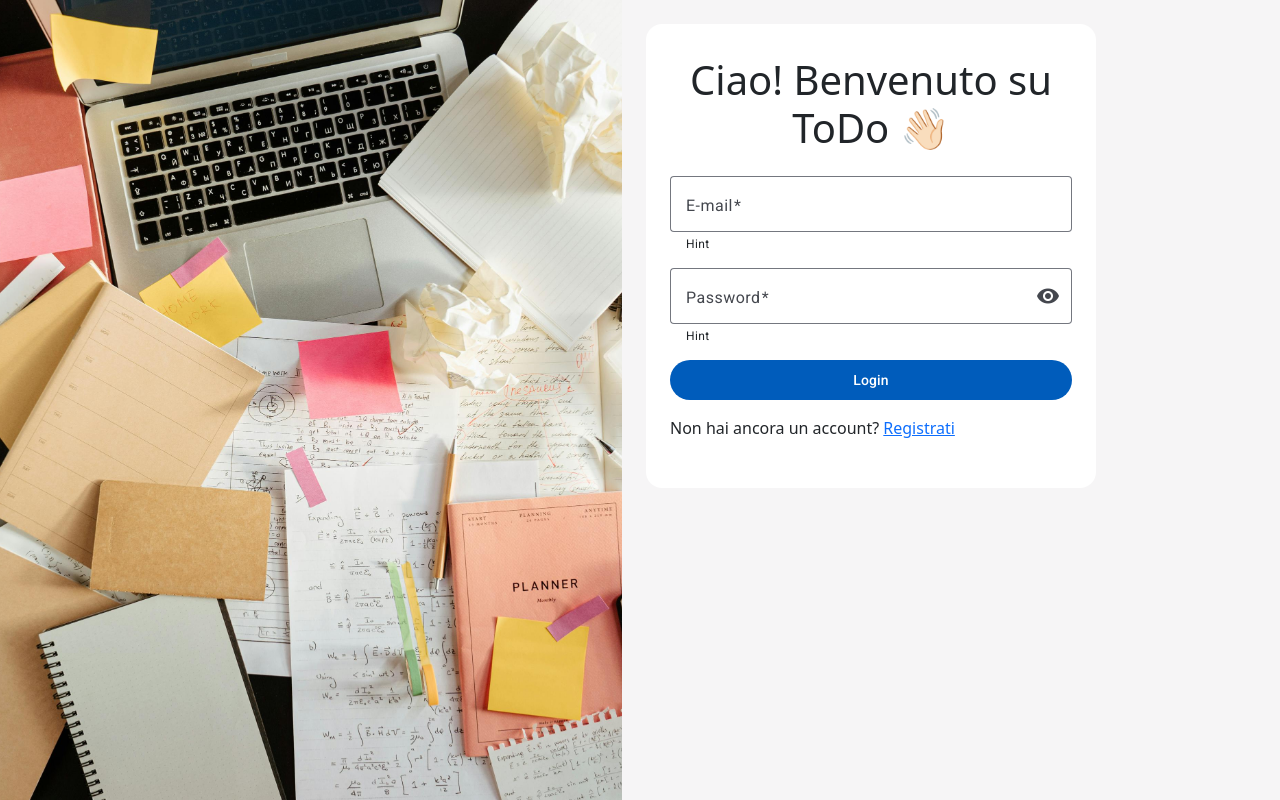
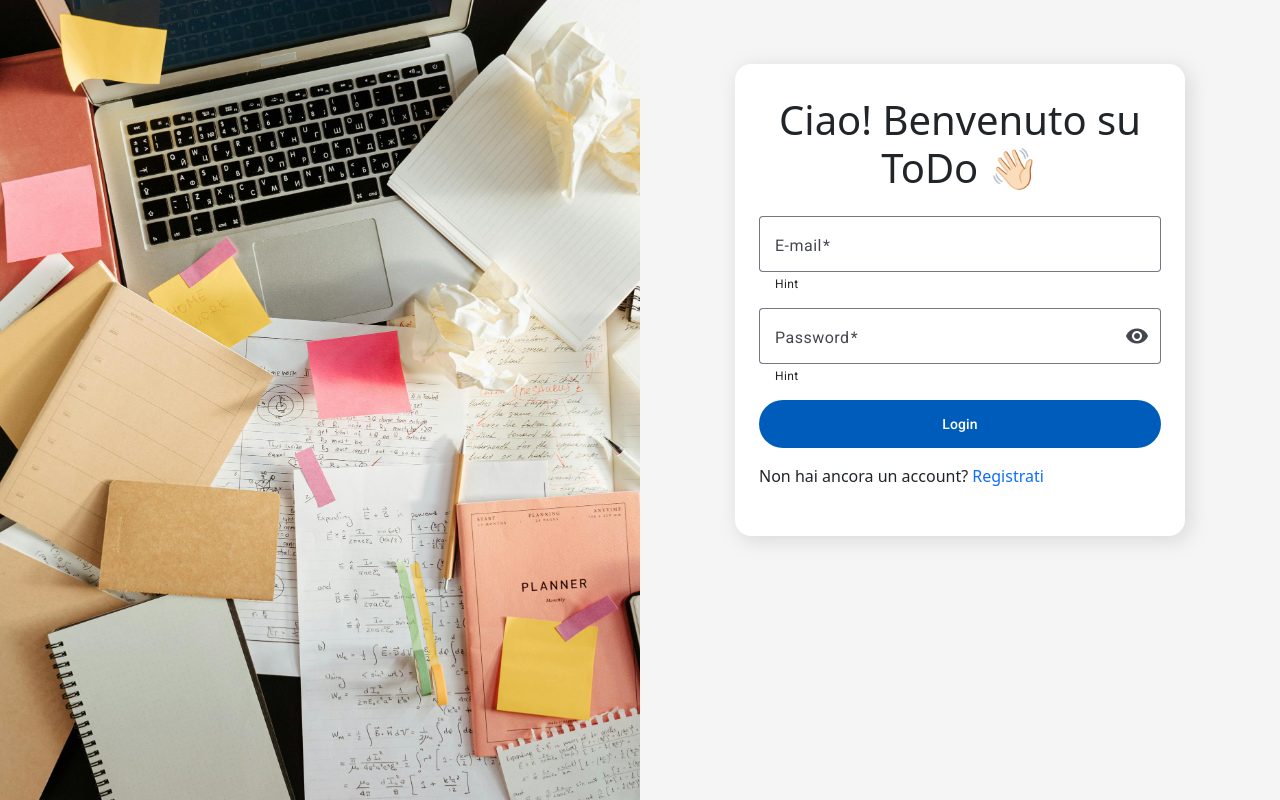
Before and after one commit to Ikadev95/ToDo, an Angular app: page /auth in a window 1280 px wide. Built offline with nearby package versions, Linux system fonts and the light colour scheme.

Commit message:
register work in progress

```diff
--- a/src/app/auth/login/login.component.html
+++ b/src/app/auth/login/login.component.html
@@ -1,15 +1,15 @@
 <main class="container-fluid">
-  <div class="row ">
-    <div class="col ps-0">
+  <div class="row">
+    <div class="col-12 col-md-6 p-0 ps-md-0">
       <img src="intro.jpg" width="100%">
     </div>
 
-<div class="col mt-4">
+<div class="col-12 col-md-6 mt-4 form">
   <form>
 
     <h1>Ciao! Benvenuto su ToDo 👋🏻</h1>
 
-    <mat-form-field appearance="outline">
+    <mat-form-field appearance="outline" >
     <mat-label for="mail">E-mail</mat-label>
     <input matInput id= "mail" name="mail" required>
     <mat-hint>Hint</mat-hint>
--- a/src/app/auth/login/login.component.scss
+++ b/src/app/auth/login/login.component.scss
@@ -6,6 +6,8 @@ form{
   padding: 32px 24px;
   border-radius: 16px;
   row-gap: 16px;
+  height: fit-content;
+  box-shadow: 4px 4px 20px rgba(115, 115, 115, 0.22);
 }
 h1{
   text-align: center;
@@ -14,4 +16,24 @@ img{
   width: 100%;
   height: 100vh;
   object-fit: cover;
+
+  @media (max-width:768px){
+    height: 150px;
+  }
 }
+
+button{
+  padding-block: 24px;
+}
+
+.form{
+  display: flex;
+  justify-content: center;
+  padding-top: 5vh;
+  @media (max-width:768px){
+    padding-top: 8px;
+  }
+}
+a{
+  text-decoration: none;
+}
--- a/src/app/auth/register/register.component.html
+++ b/src/app/auth/register/register.component.html
@@ -1,12 +1,53 @@
-<form>
+<main class="container-fluid">
+  <div class="row">
+    <div class="d-none d-md-block col-md-6 ps-0">
+      <img src="intro.jpg" width="100%">
+    </div>
 
-  <label for="name">Nome</label>
-  <input id= "name" name="name" placeholder="nome" required>
+<div class="col mt-4 form">
+  <a routerLink="" class="back-link">
+    <mat-icon>arrow_back</mat-icon> torna al login
+  </a>
 
-  <label for="mail">E-mail</label>
-  <input id= "mail" name="mail" placeholder="prova@gmail.it" required>
+  <form>
 
-  <label for="password">Password</label>
-  <input id= "password" name="password" placeholder="******" required>
+    <h1>Registrazione</h1>
 
-</form>
+    <div class="nameWrapper">
+
+      <mat-form-field appearance="outline">
+        <mat-label for="name">Nome</mat-label>
+        <input matInput id= "nome" name="nome" required>
+        <mat-hint>Hint</mat-hint>
+      </mat-form-field>
+
+      <mat-form-field appearance="outline">
+        <mat-label for="surname">Cognome</mat-label>
+        <input matInput id= "nsurome" name="surnome" required>
+        <mat-hint>Hint</mat-hint>
+      </mat-form-field>
+
+    </div>
+
+
+
+    <mat-form-field appearance="outline" >
+    <mat-label for="mail">E-mail</mat-label>
+    <input matInput id= "mail" name="mail" required>
+    <mat-hint>Hint</mat-hint>
+    </mat-form-field>
+
+    <mat-form-field appearance="outline">
+    <mat-label for="password">Password</mat-label>
+    <input  matInput id= "password" name="password" required>
+    <mat-hint>Hint</mat-hint>
+    </mat-form-field>
+
+    <button mat-flat-button type="submit">Registrati</button>
+
+  </form>
+
+</div>
+
+  </div>
+</main>
--- a/src/app/auth/register/register.component.scss
+++ b/src/app/auth/register/register.component.scss
@@ -0,0 +1,45 @@
+form{
+  display: flex;
+  flex-direction: column;
+  width: 450px;
+  background-color: white;
+  padding: 32px 24px;
+  border-radius: 16px;
+  row-gap: 16px;
+  height: fit-content;
+  box-shadow: 4px 4px 20px rgba(115, 115, 115, 0.22);
+}
+h1{
+  text-align: center;
+}
+img{
+  width: 100%;
+  height: 100vh;
+  object-fit: cover;
+}
+button{
+  padding-block: 24px;
+}
+
+.form{
+  display: flex;
+  align-items: center;
+  padding-top: 4vh;
+  flex-direction: column;
+
+  a{
+    width: 450px;
+    margin-bottom: 24px;
+    text-decoration: none;
+  }
+}
+.nameWrapper{
+  display: flex;
+  column-gap: 16px;
+}
+.back-link {
+  display: flex;
+  align-items: center;
+  gap: 4px;
+  text-decoration: none;
+}
```
